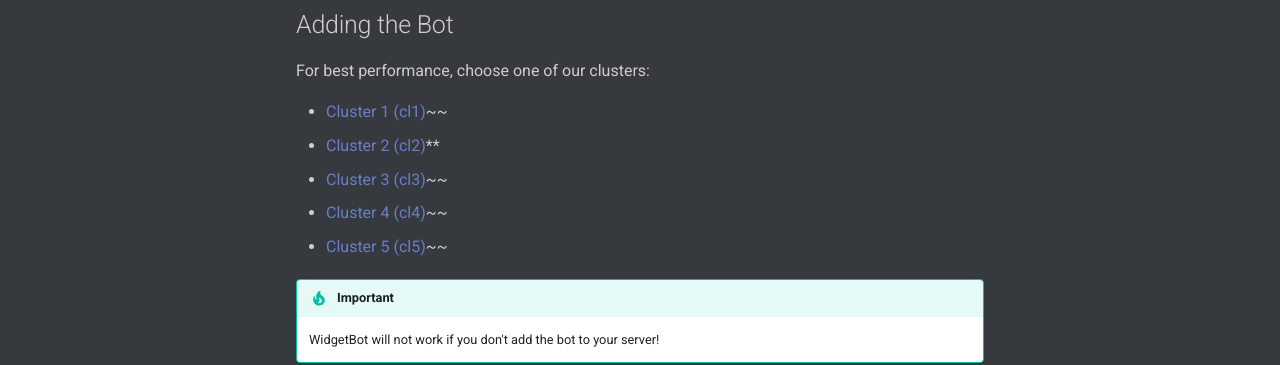
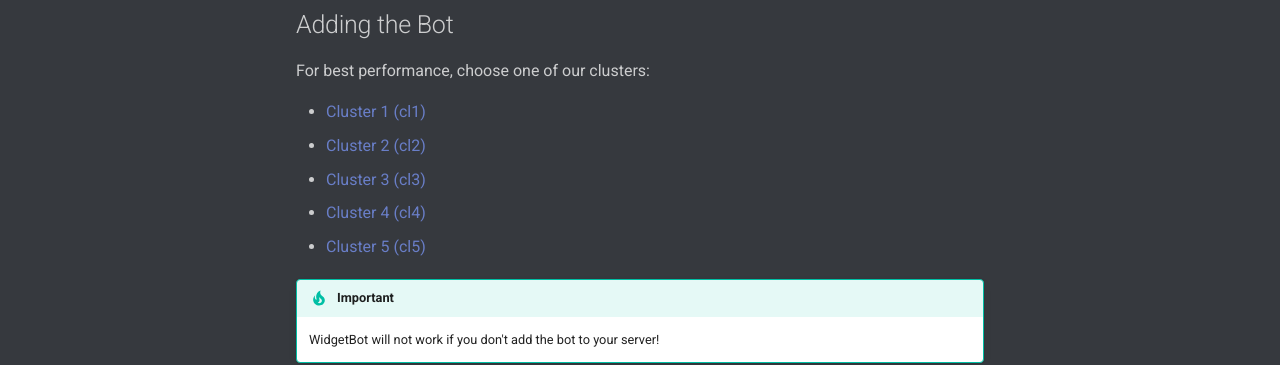
Before and after one commit to widgetbot-io/documentation, an MkDocs documentation site: the page built from docs/tutorial/index.md, in a window 1280 px wide and 900 px high. Shown: the part 431-796 px from the top of the window. Built offline with MkDocs 1.6.1 and Material for MkDocs 9.7.7, drawn with Linux system fonts in a browser that asks for light colours; a script that is not in the unit is left out; comment, search, counter and statistics services are not loaded; old or Windows-style settings are respelled for this version of MkDocs.

Commit message:
Fixed formatting

```diff
--- a/docs/tutorial/index.md
+++ b/docs/tutorial/index.md
@@ -8,11 +8,11 @@ To get started with WidgetBot, first you must invite the bot to your server.
 
 For best performance, choose one of our clusters:
 
-* [Cluster 1 (cl1)](https://discordapp.com/oauth2/authorize?client_id=454690519952523267&scope=bot&permissions=537218112)~~
-* [Cluster 2 (cl2)](https://discordapp.com/oauth2/authorize?client_id=454690621454548994&scope=bot&permissions=537218112)**
-* [Cluster 3 (cl3)](https://discordapp.com/oauth2/authorize?client_id=454690769010425856&scope=bot&permissions=537218112)~~
-* [Cluster 4 (cl4)](https://discordapp.com/oauth2/authorize?client_id=454690860097863680&scope=bot&permissions=537218112)~~
-* [Cluster 5 (cl5)](https://discordapp.com/oauth2/authorize?client_id=454690940968370188&scope=bot&permissions=537218112)~~
+* [Cluster 1 (cl1)](https://discordapp.com/oauth2/authorize?client_id=454690519952523267&scope=bot&permissions=537218112)
+* [Cluster 2 (cl2)](https://discordapp.com/oauth2/authorize?client_id=454690621454548994&scope=bot&permissions=537218112)
+* [Cluster 3 (cl3)](https://discordapp.com/oauth2/authorize?client_id=454690769010425856&scope=bot&permissions=537218112)
+* [Cluster 4 (cl4)](https://discordapp.com/oauth2/authorize?client_id=454690860097863680&scope=bot&permissions=537218112)
+* [Cluster 5 (cl5)](https://discordapp.com/oauth2/authorize?client_id=454690940968370188&scope=bot&permissions=537218112)
 
 !!! tip "Important"
     WidgetBot will not work if you don't add the bot to your server!
```
